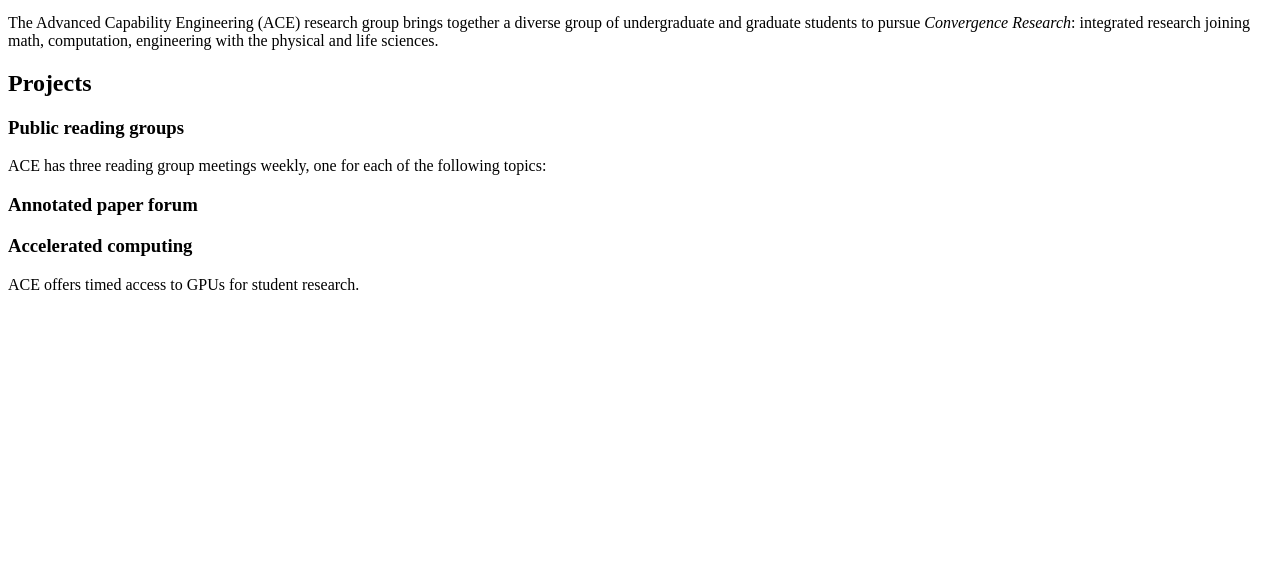
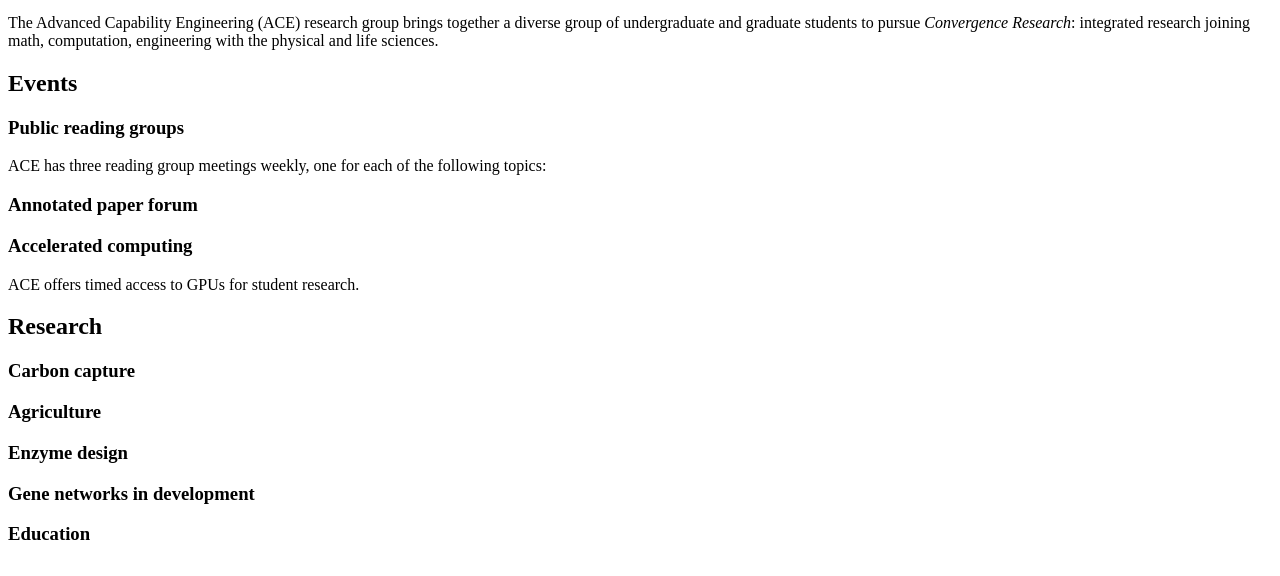
Before and after one commit to aceresearch/aceresearch.github.io, a Gatsby site in the folder web/: page / in a window 1280 px wide. Shown: the part 224-800 px from the top of the page. Built offline with nearby package versions, Linux system fonts and the light colour scheme; Gatsby itself is replaced by a stand-in of ours.

```diff
--- a/web/src/pages/index.js
+++ b/web/src/pages/index.js
@@ -13,7 +13,7 @@
     </div>
 
     <div className={styles.events}>
-      <h2>Projects</h2>
+      <h2>Events</h2>
 
       <h3>Public reading groups</h3>
       <p>ACE has three reading group meetings weekly, one for each of the following topics:</p>
@@ -23,6 +23,17 @@
       <h3>Accelerated computing</h3>
       <p>ACE offers timed access to GPUs for student research.</p>
     </div>
+
+    <div className={styles.research}>
+      <h2>Research</h2>
+
+      <h3>Carbon capture</h3>
+      <h3>Agriculture</h3>
+      <h3>Enzyme design</h3>
+      <h3>Gene networks in development</h3>
+      <h3>Education</h3>
+
+    </div>
   </>
 )
 
```
Also changed, not shown: README.md.
